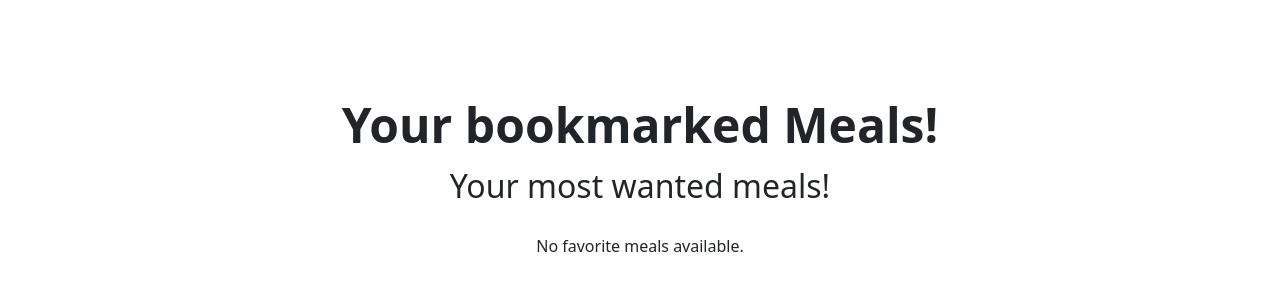
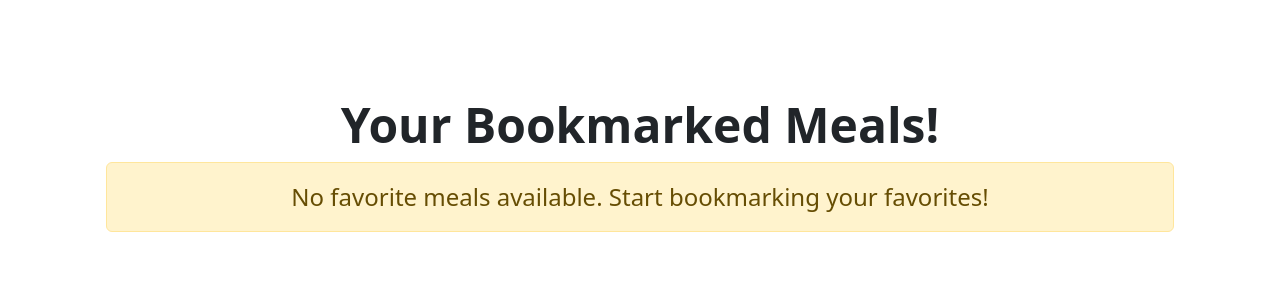
Before and after one commit to LauraaTanase/My-first-app-in-React, a React (Create React App) app: page /favorites in a window 1280 px wide. Shown: the top 300 px of the page. Built offline with nearby package versions, Linux system fonts and the light colour scheme.

Commit message:
Layout for FavoritePage created

```diff
--- a/src/App.js
+++ b/src/App.js
@@ -6,7 +6,6 @@ import MealComponent from "./components/MealComponent";
 
 import "bootstrap/dist/css/bootstrap.min.css";
 import "bootstrap/dist/js/bootstrap.bundle.min";
-
 
 import HomePage from "./pages/HomePage";
 import FavoritesPage from "./pages/FavoritesPage";
@@ -18,11 +17,12 @@ function App() {
     <Router>
       <div className="app">
         <Routes>
-        <Route path="/" element={<HomePage />} />
-        <Route path="/meals" element={<HomePage />} />
-        <Route path="/meals/:idMeal" element={<MealPage />} />
-        <Route path="/favorites" element={<FavoritesPage />} />
-        <Route path="*" element={<PageNotFound />} />
+          <Route path="/" element={<HomePage />} />
+          <Route path="/meals" element={<HomePage />} />
+          <Route path="/meals/:idMeal" element={<MealPage />} />
+          <Route path="/home" element={<HomePage />} />
+          <Route path="/favorites" element={<FavoritesPage />} />
+          <Route path="*" element={<PageNotFound />} />
         </Routes>
       </div>
     </Router>
--- a/src/containers/FavoriteMealsContainer.js
+++ b/src/containers/FavoriteMealsContainer.js
@@ -3,24 +3,27 @@ import MealComponent from "../components/MealComponent";
 
 const FavoriteMealsContainer = ({ data }) => {
   return (
-    <div>
+    <div className="container">
       <div className="px-4 py-5 my-5 text-center">
-        <h1 className="display-5 fw-bold">Your bookmarked Meals!</h1>
+        <h1 className="display-5 fw-bold">Your Bookmarked Meals!</h1>
         <div className="col-lg-12 mx-auto">
-          <p className="lead fs-2 mb-4">Your most wanted meals!</p>
-          <div className="row row-gap-4">
           {data && data.length > 0 ? (
-              data.map((meal) => (
+            <div className="row row-cols-1 row-cols-md-3 g-4">
+              {data.map((meal) => (
+                <div className="col" key={meal.idMeal}>
                   <MealComponent
                     title={meal.strMeal}
                     imageSRC={meal.strMealThumb}
-                  key={meal.idMeal}
+                    id={meal.idMeal}
                   />
-              ))
+                </div>
+              ))}
+            </div>
           ) : (
-              <p>No favorite meals available.</p>
+            <div className="alert alert-warning fs-4">
+              No favorite meals available. Start bookmarking your favorites!
+            </div>
           )}
-          </div>
         </div>
       </div>
     </div>
```
Lines whose indentation alone changed are shown as unchanged.
